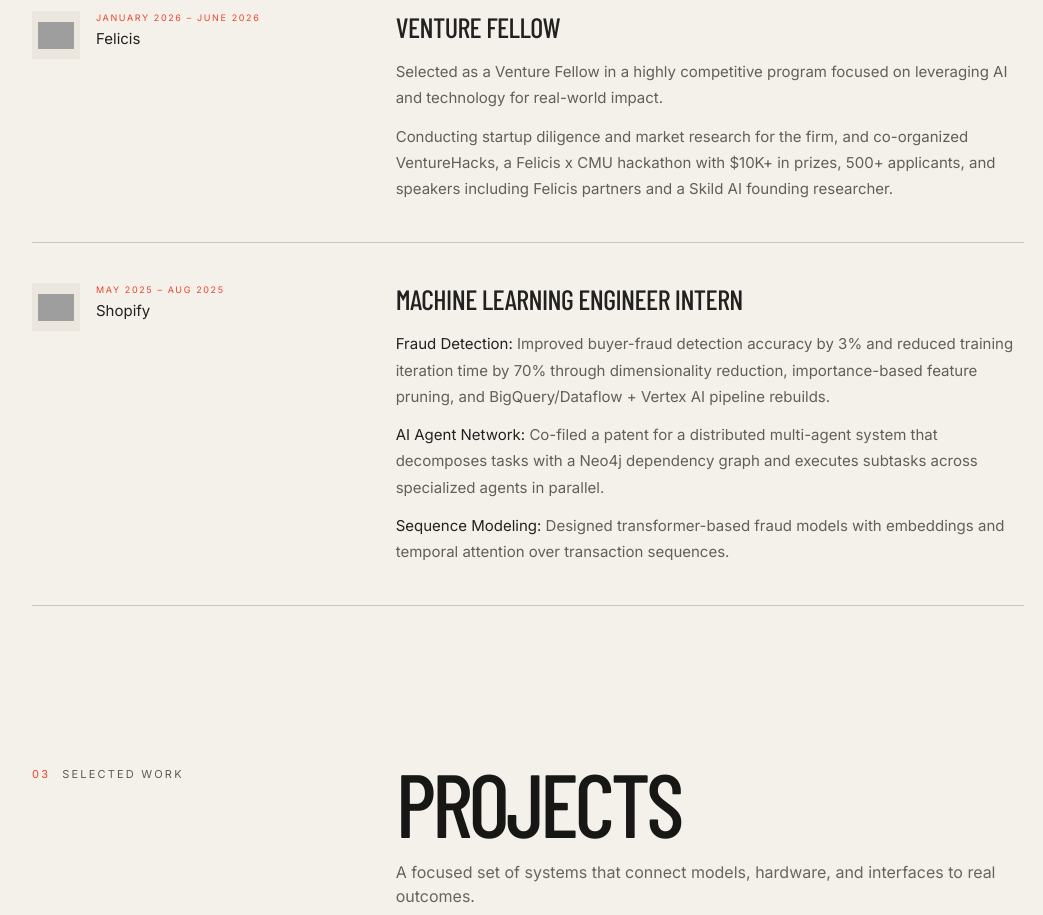
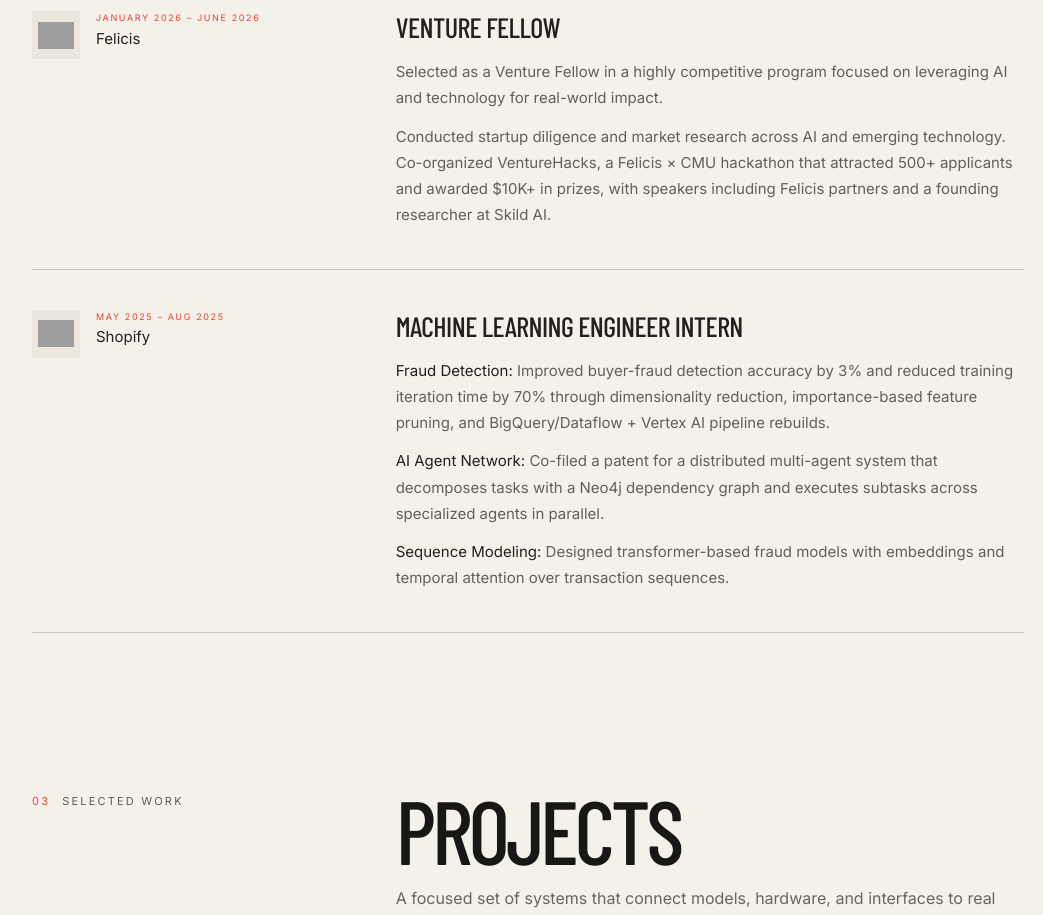
Before and after one commit to AgarwalAarush/aarushagarwal, a Next.js app: page / in a window 1280 px wide. Shown: the part 2520-3435 px from the top of the page, without its empty margins (16-1059 px from the left). Built offline with nearby package versions, Linux system fonts and the light colour scheme; no server answers; grey boxes are pictures that could not be loaded.

Commit message:
copy: sharpen Felicis experience summary

```diff
--- a/src/pages/index.js
+++ b/src/pages/index.js
@@ -151,11 +151,11 @@ export default function Home({ projects }) {
                   impact.
                 </p>
                 <p>
-                  Conducting startup diligence and market research for the
-                  firm, and co-organized VentureHacks, a Felicis x CMU
-                  hackathon with $10K+ in prizes, 500+ applicants, and speakers
-                  including Felicis partners and a Skild AI founding
-                  researcher.
+                  Conducted startup diligence and market research across AI and
+                  emerging technology. Co-organized VentureHacks, a Felicis ×
+                  CMU hackathon that attracted 500+ applicants and awarded
+                  $10K+ in prizes, with speakers including Felicis partners and
+                  a founding researcher at Skild AI.
                 </p>
               </>
             }
```
